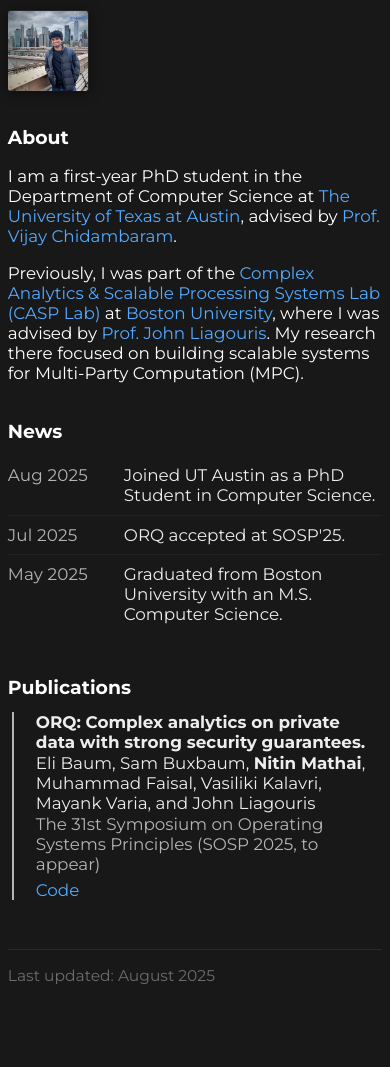
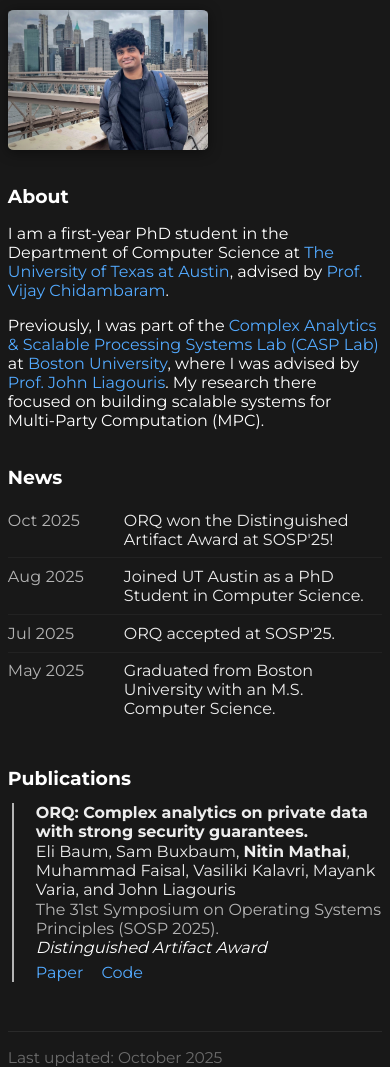
Before and after one commit to nitinm25/nitinm25.github.io, a plain HTML site: page index.html in a window 390 px wide. Shown: the part 216-1283 px from the top of the page. Before the commit the page ends 1201 px from the top, so only its background shows below. Drawn offline with nearby package versions, Linux system fonts and the light colour scheme.

Commit message:
Update ORQ reference

```diff
--- a/index.html
+++ b/index.html
@@ -25,7 +25,7 @@
                 <hr class="header-divider">
 
                 <div class="contact contact-row">
-                    <a class="contact-icon" href="mailto:nitinm@cs.utexas.edu" title="Email">
+                    <a class="contact-icon" href="mailto:nitinm@utexas.edu" title="Email">
                         <i class="bi bi-envelope"></i>
                     </a>
                     <a class="contact-icon" href="https://scholar.google.com/citations?user=NGxH8esAAAAJ&hl=en" title="Google Scholar" target="_blank">
@@ -37,9 +37,9 @@
                     <a class="contact-icon" href="https://linkedin.com/in/nitinmathai" title="LinkedIn" target="_blank">
                         <i class="bi bi-linkedin"></i>
                     </a>
-                    <a class="contact-icon" href="https://x.com/nitinm_" title="Twitter" target="_blank">
+                    <!-- <a class="contact-icon" href="https://x.com/nitinm_" title="Twitter" target="_blank">
                         <i class="bi bi-twitter"></i>
-                    </a>
+                    </a> -->
                 </div>
 
             </div>
@@ -62,6 +62,10 @@
             <section class="news">
                 <h3>News</h3>
                 <ul class="news-list">
+                <li>
+                    <span class="news-date">Oct 2025</span>
+                    ORQ won the Distinguished Artifact Award at SOSP'25!
+                </li>
                 <li>
                     <span class="news-date">Aug 2025</span>
                     Joined UT Austin as a PhD Student in Computer Science.
@@ -90,9 +94,13 @@
                                 Eli Baum, Sam Buxbaum, <strong>Nitin Mathai</strong>, Muhammad Faisal, Vasiliki Kalavri, Mayank Varia, and John Liagouris
                             </div>
                             <div class="pub-venue">
-                                The 31st Symposium on Operating Systems Principles (SOSP 2025, to appear)
+                                The 31st Symposium on Operating Systems Principles (SOSP 2025).
+                            </div>
+                            <div class="pub-award">
+                                Distinguished Artifact Award
                             </div>
                             <div class="pub-links">
+                                <a href="https://dl.acm.org/doi/pdf/10.1145/3731569.3764833" target="_blank" rel="noopener">Paper</a>
                                 <a href="https://github.com/CASP-Systems-BU/orq" target="_blank" rel="noopener">Code</a>
                                 <!-- <a href="#" target="_blank" rel="noopener">BibTeX</a> -->
                             </div>
@@ -104,7 +112,7 @@
 
             <footer>
                 <hr>
-                <div class="updated">Last updated: August 2025</div>
+                <div class="updated">Last updated: October 2025</div>
             </footer>
 
         </main>
--- a/style.css
+++ b/style.css
@@ -64,13 +64,12 @@ main {
 
 a {
   color: #53aaff;
-  text-decoration: underline;
   transition: color 0.13s;
   text-decoration: none;
 }
 
 a:hover, a:focus {
-  color: #a2d0ff;
+  color: #b3d9ff;
   /* background: #212c39; */
   border-radius: 3px;
   text-decoration: none;
@@ -166,15 +165,14 @@ h3 {
 }
 .pub-links a {
   color: #53aaff;
+  transition: color 0.13s;
   text-decoration: none;
   font-weight: 500;
-  transition: color 0.13s;
 }
 .pub-links a:hover {
-  color: #fff;
+  color: #b3d9ff;
   border-radius: 3px;
   text-decoration: none;
-  padding: 0 4px;
 }
 
 .pub-main {
@@ -192,6 +190,13 @@ h3 {
 }
 .pub-venue {
   color: #b4b4b4;
+}
+.pub-award {
+  /* color: #b4b4b4; */
+  /* color: #ffb3b3; */
+  color: #fff;
+  font-style: italic;
+  font-weight: 400;
 }
 
 footer {
@@ -221,19 +226,23 @@ hr {
     margin-bottom: 24px;
   }
   .profile-pic-wrapper {
-    width: 81px;
-    height: 81px;
+    width: 200px;
+    height: 140px;
     margin-top: 8px;
     margin-bottom: var(--profile-radius);
+    /* align-self: center; */
   }
   .profile-pic {
-    width: 80px;
-    height: 80px;
+    width: 200px;
+    height: 140px;
     border-radius: var(--profile-radius);
   }
   header h1 {
     font-size: 1.6rem;
   }
+  body {
+    font-size: 1rem;
+  }
   .subtitle {
     font-size: 1rem;
   }
```
